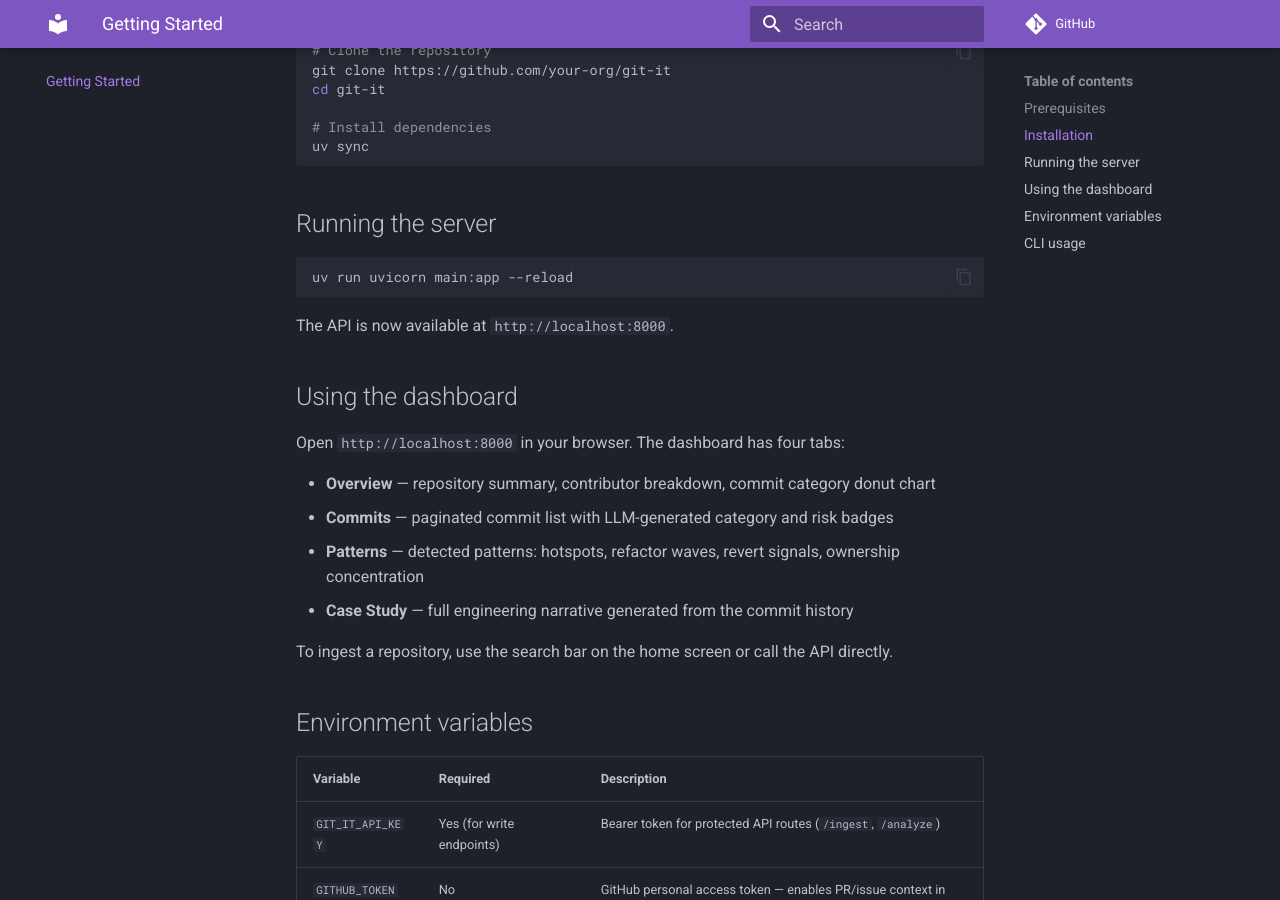
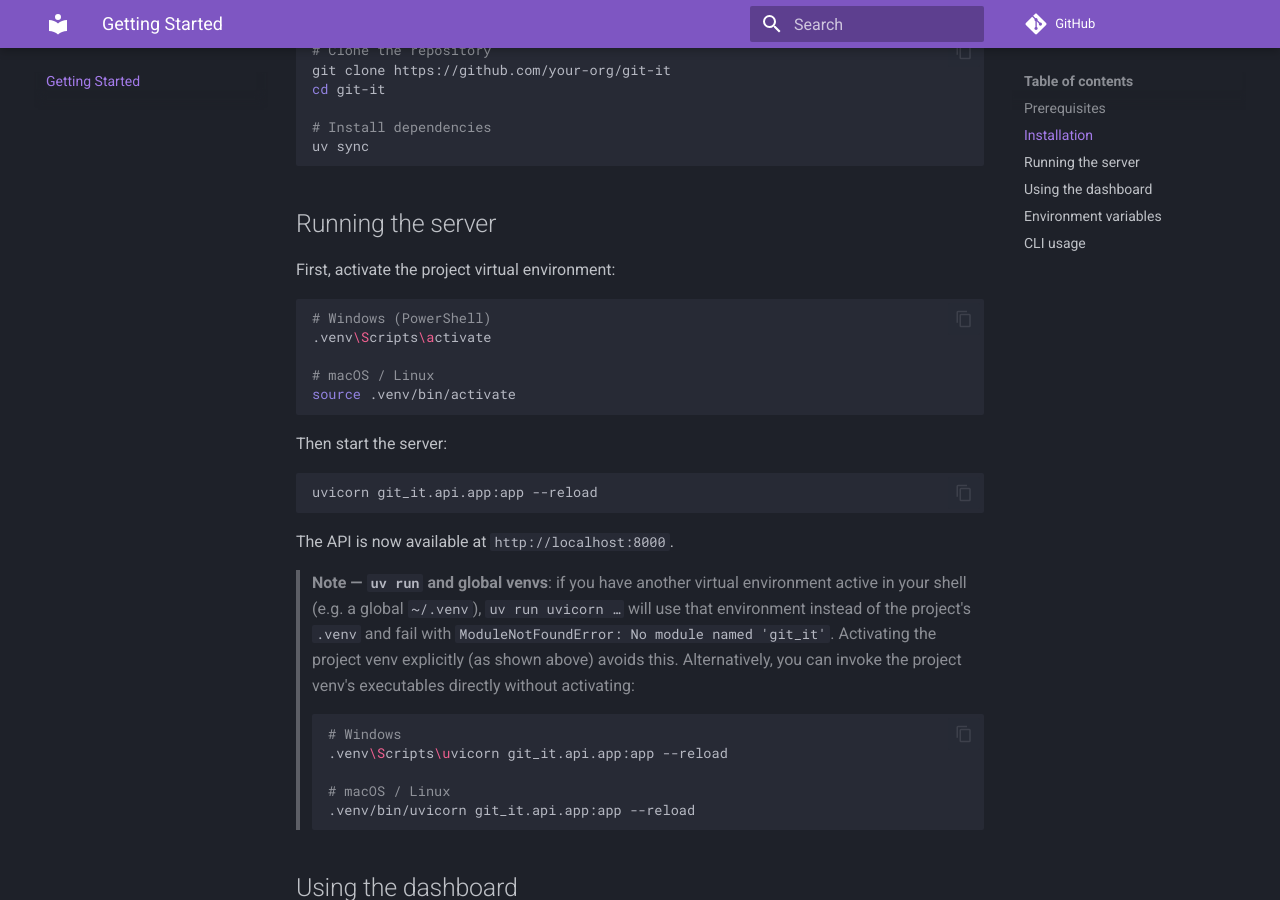
Before and after one commit to rafa-castano/git_it, an MkDocs documentation site: the page built from docs/getting-started.md, in a window 1280 px wide and 900 px high, scrolled down 457 px. Built offline with MkDocs 1.6.1 and Material for MkDocs 9.7.7, drawn with Linux system fonts in a browser that asks for light colours; comment, search, counter and statistics services are not loaded.

Commit message:
fix: analyze commits oldest-first and fix getting-started server cmd
- Change analyze order from newest to oldest so commits are processed
  chronologically, giving the case study full historical context
- Correct the uvicorn command in getting-started.md and document the
  global venv conflict that causes ModuleNotFoundError

````diff
--- a/docs/getting-started.md
+++ b/docs/getting-started.md
@@ -19,11 +19,37 @@ uv sync
 
 ## Running the server
 
+First, activate the project virtual environment:
+
 ```bash
-uv run uvicorn main:app --reload
+# Windows (PowerShell)
+.venv\Scripts\activate
+
+# macOS / Linux
+source .venv/bin/activate
+```
+
+Then start the server:
+
+```bash
+uvicorn git_it.api.app:app --reload
 ```
 
 The API is now available at `http://localhost:8000`.
+
+> **Note — `uv run` and global venvs**: if you have another virtual environment active in your
+> shell (e.g. a global `~/.venv`), `uv run uvicorn …` will use that environment instead of the
+> project's `.venv` and fail with `ModuleNotFoundError: No module named 'git_it'`. Activating
+> the project venv explicitly (as shown above) avoids this. Alternatively, you can invoke the
+> project venv's executables directly without activating:
+>
+> ```bash
+> # Windows
+> .venv\Scripts\uvicorn git_it.api.app:app --reload
+>
+> # macOS / Linux
+> .venv/bin/uvicorn git_it.api.app:app --reload
+> ```
 
 ## Using the dashboard
 
````
Also changed, not shown: 1 other file.
